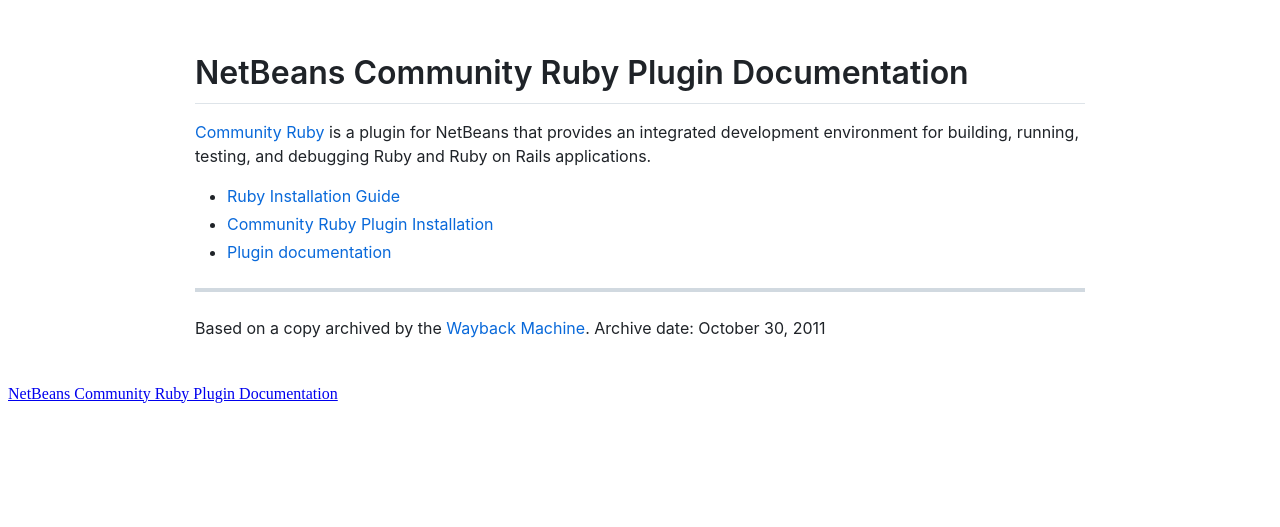
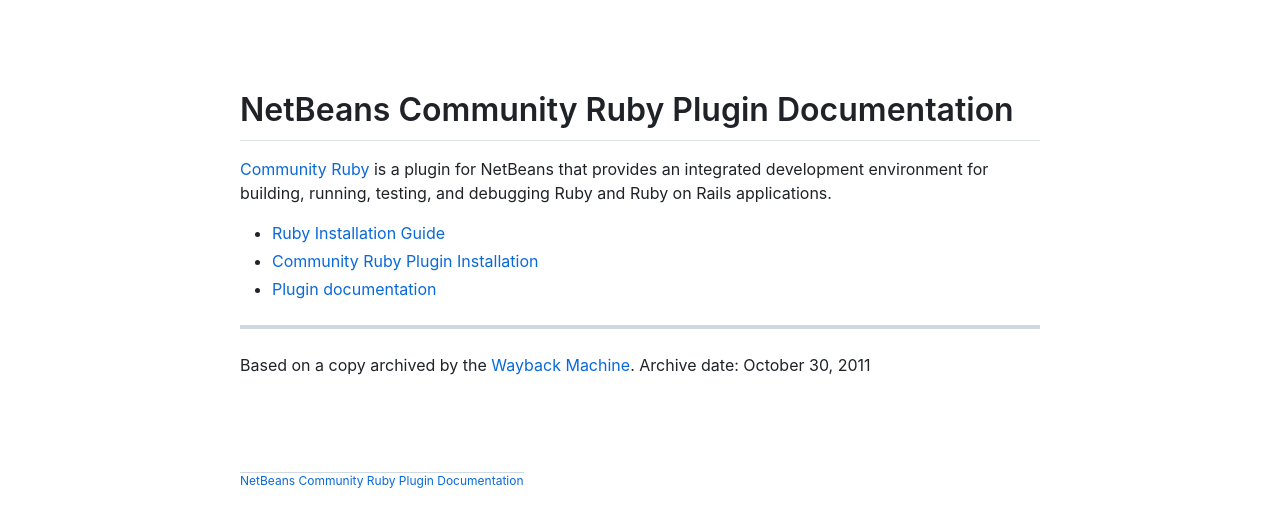
Before and after one commit to piotrhoppe/community-ruby-documentation, a Jekyll site: the page built from README.md, in a window 1280 px wide. Shown: the top 527 px of the page. Built offline with Jekyll 4.4.1, drawn with Linux system fonts in a browser that asks for light colours; nearby versions of some CDN libraries; our own code applies the rules of GitHub Pages for plain Markdown files.

Commit message:
fixup: Add base layout

```diff
--- a/_layouts/default.html
+++ b/_layouts/default.html
@@ -14,12 +14,17 @@
         </title>
 
         <!-- GitHub Markdown CSS -->
-        <link
-            rel="stylesheet"
-            href="https://cdn.jsdelivr.net/npm/github-markdown-css@5.9.0/github-markdown.css"
-            >
+        <link rel="stylesheet" href="https://cdn.jsdelivr.net/npm/github-markdown-css@5.9.0/github-markdown.css">
 
         <style>
+            body {
+                box-sizing: border-box;
+                min-width: 200px;
+                max-width: 980px;
+                margin: 0 auto;
+                padding: 45px;
+            }
+
             .markdown-body {
                 box-sizing: border-box;
                 min-width: 200px;
@@ -143,13 +148,13 @@
     </head>
 
     <body>
-
         <main class="markdown-body">
             {{ content }}
         </main>
-        <section class="footnotes">
-            <a href="https://piotrhoppe.github.io/community-ruby-documentation/">NetBeans Community Ruby Plugin Documentation</a>
-        </section>
+        <footer class="markdown-body">
+            <span class="footnotes"><a href="https://piotrhoppe.github.io/community-ruby-documentation/">NetBeans Community Ruby Plugin Documentation</a></span>
+        </footer>
+
         <script>
         document.addEventListener("DOMContentLoaded", function () {
           document.querySelectorAll(".markdown-body blockquote").forEach(function (blockquote) {
```
